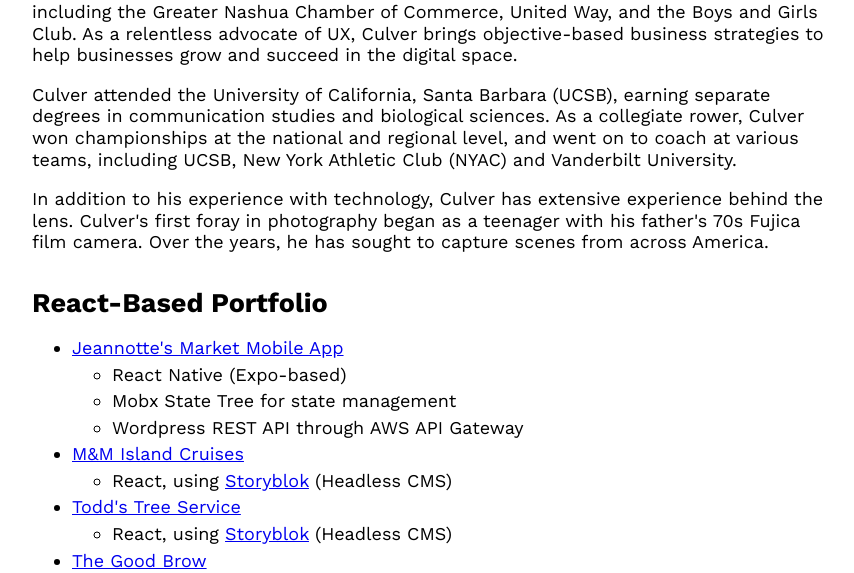
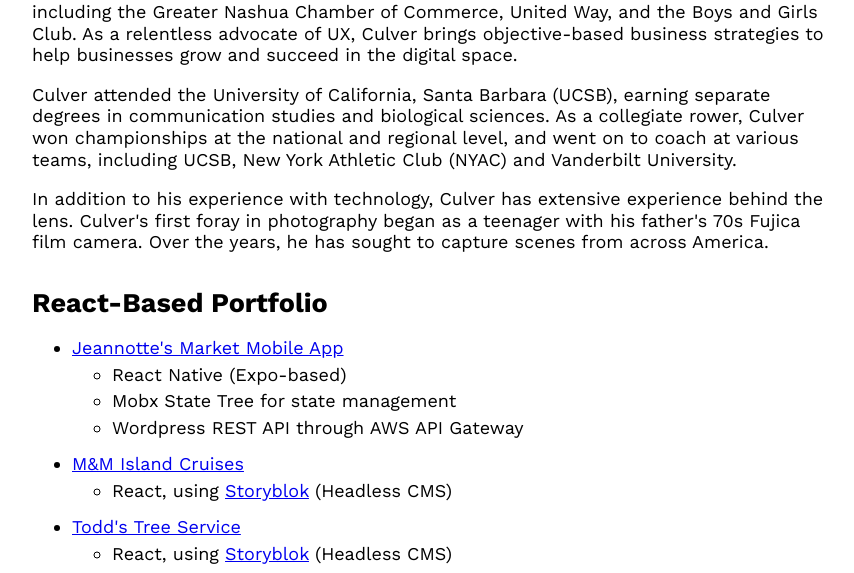
Before and after one commit to culverlau/culverlau.com, a website: page public/index.html in a window 1280 px wide. Shown: the part 187-760 px from the top of the page, without its empty margins (208-1062 px from the left). Drawn offline with nearby package versions, Linux system fonts and the light colour scheme.

Commit message:
increased margin between list items

```diff
--- a/public/css/style.css
+++ b/public/css/style.css
@@ -24,3 +24,7 @@
 #portfolio li {
   margin: 5px 0;
 }
+
+#portfolio > ul > li {
+  margin: 15px 0;
+}
```
Also changed, not shown: 1 other file.
